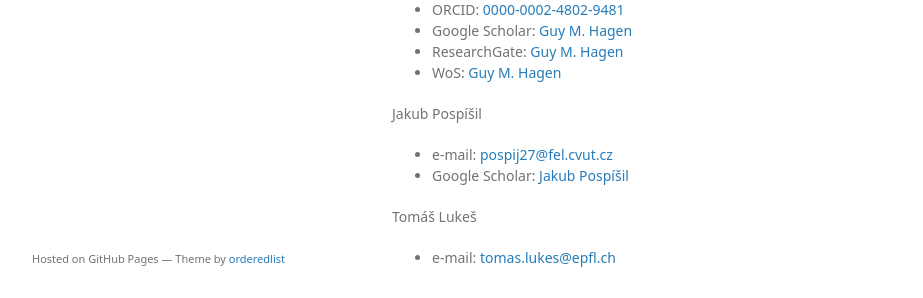
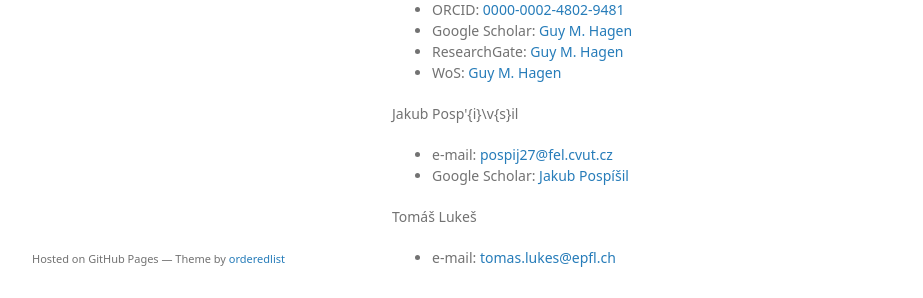
Before and after one commit to simtoolbox/SIMToolbox.github.io, a Jekyll site: the page built from index.md, in a window 1280 px wide and 900 px high, scrolled down 742 px. Shown: the part 562-860 px from the top of the window, without its empty margins (178-1101 px from the left). Built offline with Jekyll 4.4.1, drawn with Linux system fonts in a browser that asks for light colours; some web fonts are replaced; our own code applies the rules of GitHub Pages for plain Markdown files.

Commit message:
Update index.md

```diff
--- a/index.md
+++ b/index.md
@@ -51,7 +51,7 @@ Guy M. Hagen
 * ResearchGate: [Guy M. Hagen](https://www.researchgate.net/profile/Guy_Hagen)
 * WoS: [Guy M. Hagen](https://app.webofknowledge.com/author/record/170726?lang=en_US&SID=F2ZIIVRn7by1Egvjp9K)
 
-Jakub Pospíšil
+Jakub Posp\'{i}\v{s}il
 * e-mail: [pospij27@fel.cvut.cz](mailto:pospij27@fel.cvut.cz)
 * Google Scholar: [Jakub Pospíšil](https://scholar.google.com/citations?user=zz6YRgcAAAAJ&hl=en&oi=sra)
 
```
